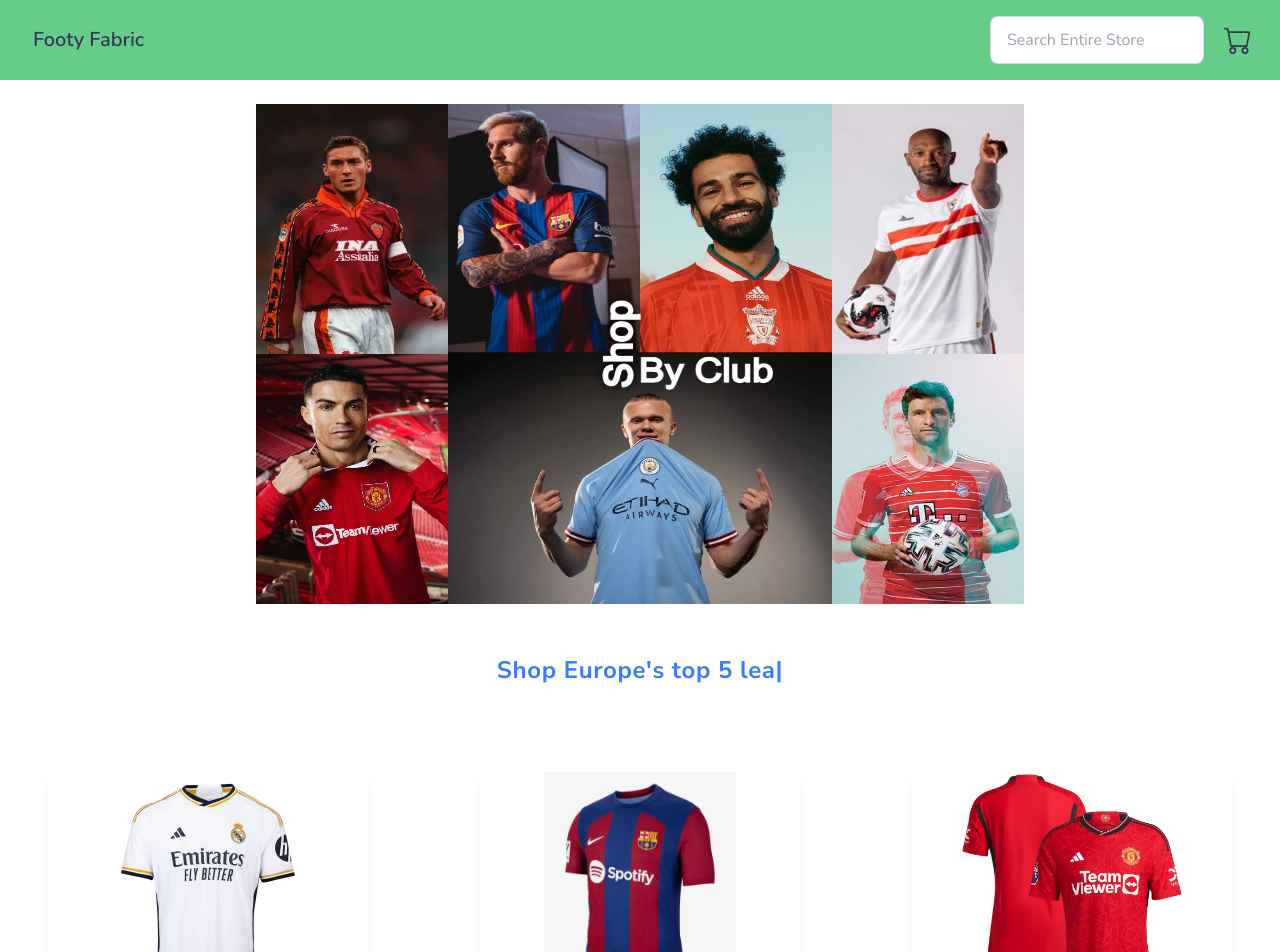
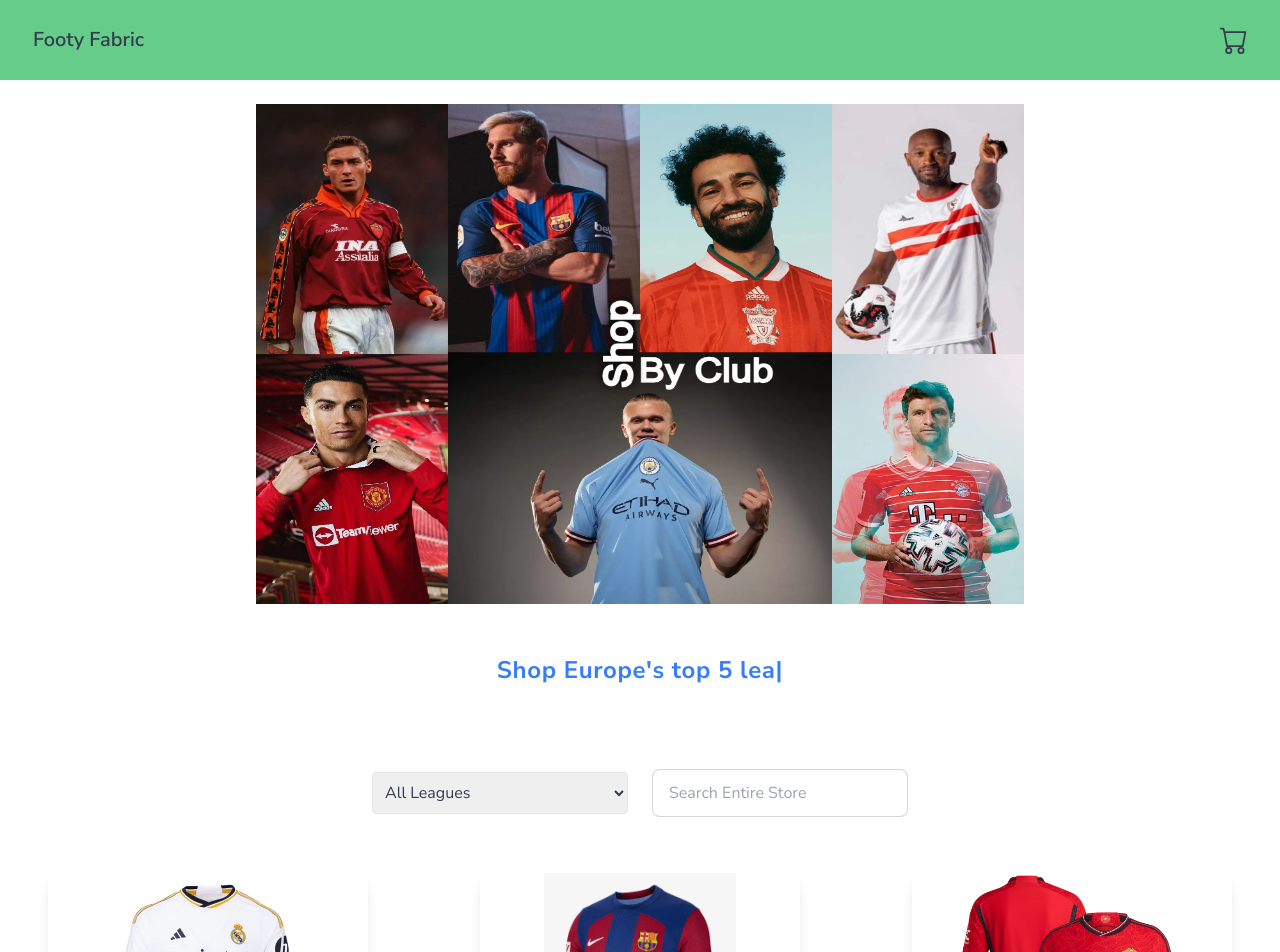
Before and after one commit to mooose22/Football-Jerseys-Store, a React (Vite) app: page /jerseys in a window 1280 px wide. Shown: the top 952 px of the page. Built offline with nearby package versions, Linux system fonts and the light colour scheme.

Commit message:
added league filter functionality

```diff
--- /dev/null
+++ b/src/components/LeagueFilter.tsx
@@ -0,0 +1,36 @@
+import { useDispatch, useSelector } from "react-redux";
+import { RootState } from "../redux/store";
+import { jerseysData } from "../data/jerseysData";
+import { setLeagueFilter } from "../redux/filterSlice";
+
+const LeagueFilter = () => {
+  const dispatch = useDispatch();
+  const league = useSelector((state: RootState) => state.filter.league);
+
+  const uniqueLeague = [
+    "All Leagues",
+    ...new Set(jerseysData.map((jersey) => jersey.league)),
+  ];
+
+  const handleFilterChange = (event: any) => {
+    dispatch(setLeagueFilter(event.target.value));
+  };
+
+  return (
+    <div className="flex justify-center mt-6">
+      <select
+        value={league}
+        onChange={handleFilterChange}
+        className="p-2 border rounded w-48 md:w-64"
+      >
+        {uniqueLeague.map((league) => (
+          <option key={league} value={league}>
+            {league}
+          </option>
+        ))}
+      </select>
+    </div>
+  );
+};
+
+export default LeagueFilter;
--- a/src/components/jerseysCard.tsx
+++ b/src/components/jerseysCard.tsx
@@ -6,13 +6,16 @@
 const JerseysCard = () => {
   const dispatch = useDispatch();
   const searchQuery = useSelector((state: RootState) => state.search.query);
+  const league = useSelector((state: RootState) => state.filter.league);
 
   const handleAddToCart = (jersey: Jersey) => {
     dispatch(addItem(jersey));
   };
 
-  const filteredJerseys = jerseysData.filter((jersey) =>
-    jersey.name.toLowerCase().startsWith(searchQuery.toLowerCase())
+  const filteredJerseys = jerseysData.filter(
+    (jersey) =>
+      jersey.name.toLowerCase().startsWith(searchQuery.toLowerCase()) &&
+      (league === "All Leagues" || jersey.league === league)
   );
 
   return (
--- a/src/components/navBar.tsx
+++ b/src/components/navBar.tsx
@@ -2,7 +2,6 @@
 import { useSelector } from "react-redux";
 import { RootState } from "../redux/store";
 import { Link } from "react-router-dom";
-import SearchStore from "./SearchStore";
 
 const Navbar = () => {
   const itemCount = useSelector((state: RootState) => state.cart.itemCount);
@@ -13,10 +12,7 @@
         <a className="btn btn-ghost text-xl">Footy Fabric</a>
       </div>
       <div className="flex-none gap-2">
-        <div className="form-control">
-          <SearchStore />
-        </div>
-        <div className="px-3">
+        <div className="px-4">
           <Link to="/checkout">
             <BsCart size={28} />
             {itemCount > 0 && (
--- a/src/components/searchStore.tsx
+++ b/src/components/searchStore.tsx
@@ -12,7 +12,7 @@
       placeholder="Search Entire Store"
       value={searchQuery}
       onChange={(e) => dispatch(setSearchQuery(e.target.value))}
-      className="input input-bordered w-24 md:w-auto"
+      className="input input-bordered w-48 md:w-64"
     />
   );
 };
--- a/src/pages/JerseysPage.tsx
+++ b/src/pages/JerseysPage.tsx
@@ -2,6 +2,8 @@
 import photo from "../assets/nav_bar.webp";
 import JerseysCard from "../components/JerseysCard";
 import TypingEffect from "../utils/typingEffect";
+import LeagueFilter from "../components/LeagueFilter";
+import SearchStore from "../components/SearchStore";
 
 const JerseysPage = () => {
   return (
@@ -20,6 +22,11 @@
         Shop <TypingEffect />
       </div>
 
+      <div className="flex justify-center items-baseline space-x-6 mt-6">
+        <LeagueFilter />
+        <SearchStore />
+      </div>
+
       <JerseysCard />
     </>
   );
--- /dev/null
+++ b/src/redux/filterSlice.ts
@@ -0,0 +1,23 @@
+import { createSlice } from "@reduxjs/toolkit";
+
+interface FilterState {
+  league: string;
+}
+
+const initialState: FilterState = {
+  league: "All Leagues",
+};
+
+const filterSlice = createSlice({
+  name: "filter",
+  initialState,
+  reducers: {
+    setLeagueFilter: (state, action) => {
+      state.league = action.payload;
+    },
+  },
+});
+
+export const { setLeagueFilter } = filterSlice.actions;
+
+export default filterSlice.reducer;
--- a/src/redux/store.ts
+++ b/src/redux/store.ts
@@ -1,11 +1,13 @@
 import { configureStore } from "@reduxjs/toolkit";
 import cartReducer from "./cartSlice";
 import searchReducer from "./searchSlice";
+import filterReducer from "./filterSlice";
 
 export const store = configureStore({
   reducer: {
     cart: cartReducer,
     search: searchReducer,
+    filter: filterReducer,
   },
 });
 
```
